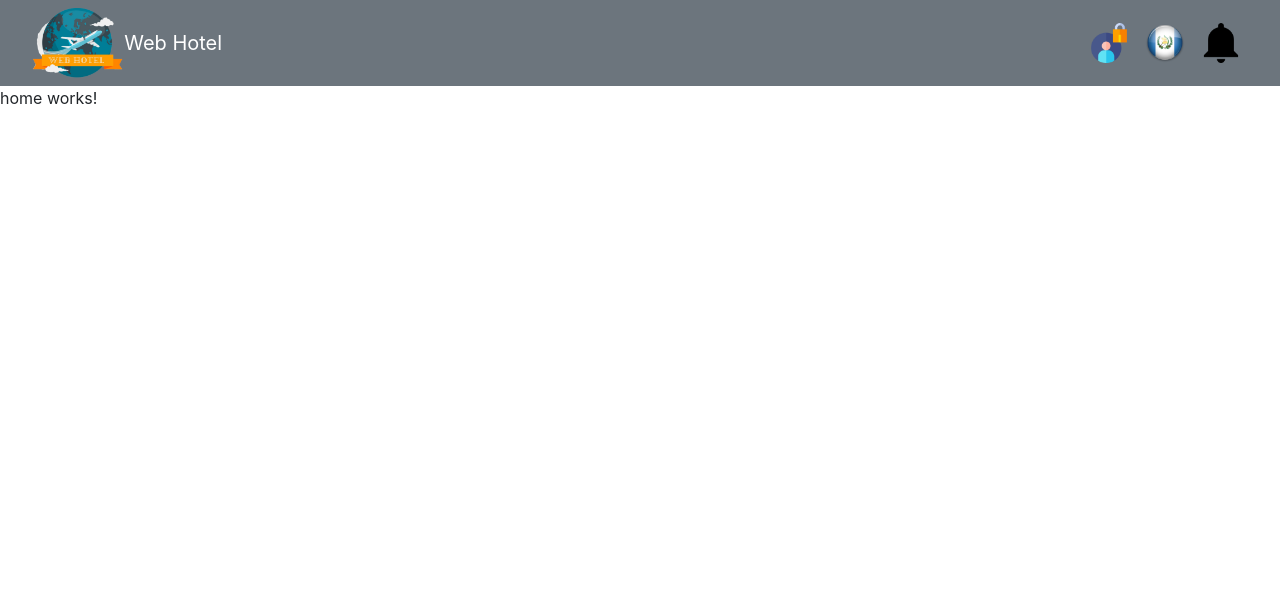
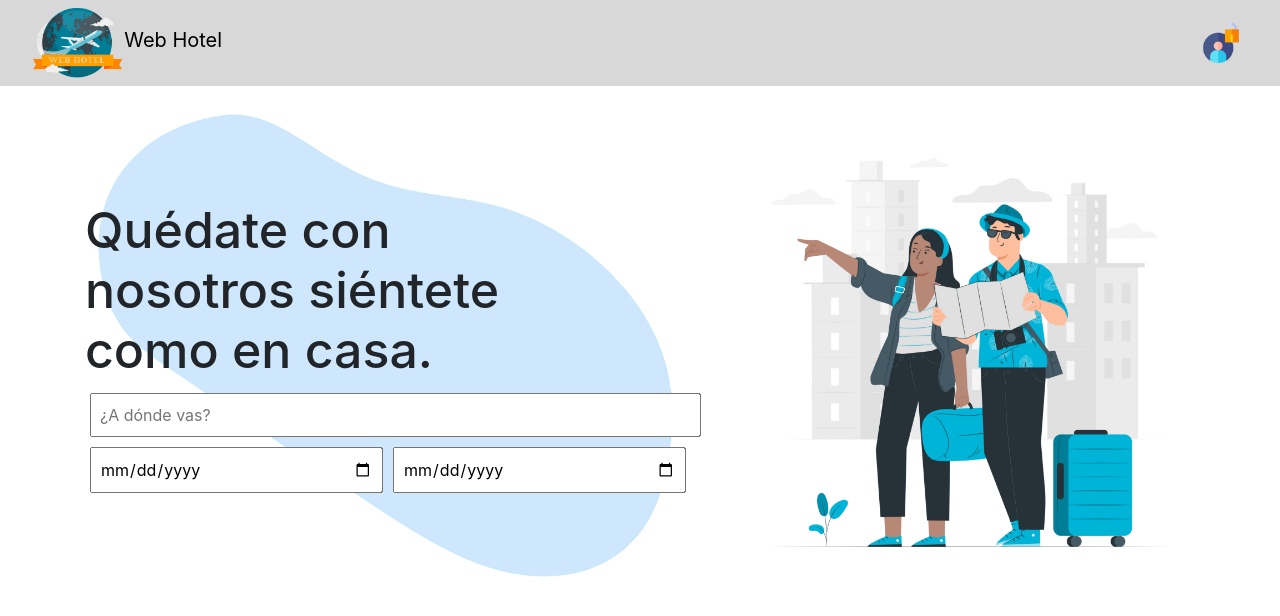
Before and after one commit to emiliorl/GestorDeHoteles-Front-End, an Angular app: page / in a window 1280 px wide. Shown: the top 616 px of the page. Built offline with nearby package versions, Linux system fonts and the light colour scheme.

Commit message:
Updated home and navbar

```diff
--- a/src/app/components/home/home.component.css
+++ b/src/app/components/home/home.component.css
@@ -0,0 +1,59 @@
+.container{
+    display: flex;
+    justify-content: space-between;
+    align-items: center;
+    width: 100%;
+}
+
+.card1{
+    display: inline-flex;
+    position: relative;
+    width: 55%;
+    border-color: white;
+}
+
+.card2{
+    display: flex;
+    width: 40%;
+    border-color: white;
+}
+
+.image {
+    width: 100%;
+    height: 100%;
+}
+
+.imageBackground {
+    width: 100%;
+    height: 100%;
+    position: relative;
+}
+
+#slogan{
+    display: flex;
+    width: 80%;
+    font-size: 50px;
+}
+
+.search{
+    display: inline-block;
+    position: absolute;
+    width: 100%;
+    left: 50%;
+    top: 50%;
+    transform: translate(-50%,-50%)
+}
+
+#searchCountry{
+    align-self: center;
+    width: 100%;
+    padding: 8px;
+    margin: 5px;
+}
+
+.searchCheck{
+    width: 48%;
+    box-sizing: border-box;
+    padding: 8px;
+    margin: 5px;
+}
--- a/src/app/components/home/home.component.html
+++ b/src/app/components/home/home.component.html
@@ -1,2 +1,16 @@
-
-<p>home works!</p>
+<div class="container">
+    <div class=card1>
+        <img class=imageBackground src="../../../assets/img/Shape1.png" height=100% alt="Shape1">
+        <div  class=search>
+            <h1 id=slogan>Quédate con nosotros siéntete como en casa.</h1>
+            <input name='country' id=searchCountry type="text" placeholder="¿A dónde vas?">
+            <div>
+                <input name='checkIn' class=searchCheck type="date"  min="2021-05-23">
+                <input name='checkOut' class=searchCheck type="date" >
+            </div>
+        </div>
+    </div>
+    <div class=card2>
+        <img class=image src="../../../assets/img/Travlers.png" alt="Travlers">
+    </div>
+</div>
--- a/src/app/components/login/login.component.html
+++ b/src/app/components/login/login.component.html
@@ -15,7 +15,7 @@
             </label>
         </div>
         <button class="btn btn-lg btn-danger btn-block bg-success" type="submit" [disabled]='!login.form.valid'>Log In</button>
-        <button class="btn btn-lg btn-danger btn-block bg-warning" type="button" routerLink="/register">Sign In</button>
+        <button class="btn btn-lg btn-danger btn-block bg-warning" type="button" routerLink="/register">Sign Up</button>
         <p class="mt-5 mb-3 text-muted">&copy; Web Hotel 2021</p>
     </form>
 </body>
--- a/src/app/components/navbar/navbar.component.css
+++ b/src/app/components/navbar/navbar.component.css
@@ -1,3 +1,11 @@
+.navbar{
+    background-color: #D8D8D8;
+}
+
+.navbar-brand{
+    color: black
+}
+
 .imgUser{
     width: 115;
     height: 70px;
@@ -18,13 +26,13 @@
 #textUser{
     margin: 0.4rem;
     text-decoration: none;
-    color:whitesmoke;
+    color:black;
     outline: none;
 }
 
 #navbarDropdown{
     margin: 0.3rem;
     text-decoration: none;
-    color:whitesmoke;
+    color:#FF9100;
     outline: none;
 }
--- a/src/app/components/navbar/navbar.component.html
+++ b/src/app/components/navbar/navbar.component.html
@@ -1,8 +1,10 @@
-<nav class="navbar navbar-expand-lg navbar-dark bg-secondary">
+<nav class="navbar navbar-expand-lg navbar-dark">
 
     <div class="container-fluid">
+      <a routerLink="/home">
         <img class="imgUser" src="../../../assets/img/Sin título.png" alt="Logo Web Hotel">
         <a class="navbar-brand">Web Hotel</a>
+      </a>
     <button class="navbar-toggler" type="button" data-toggle="collapse" data-target="#navbarSupportedContent" aria-controls="navbarSupportedContent" aria-expanded="false" aria-label="Toggle navigation">
       <span class="navbar-toggler-icon"></span>
     </button>
@@ -12,43 +14,20 @@
         <li class="nav-item">
           <a class="nav-link"></a>
         </li>
-        <ul class="navbar-nav ml-auto mb-2 mb-lg-0" *ngIf="token != null">
-          <li class="nav-item">
-            <a class="nav-link" id="textUser">{{user.username}}</a>
-          </li>
-          <li>
-            <a routerLink="/perfil">
-              <img *ngIf="user.image" id="imgUserNavbar" src="{{uri+'getImage/'+user.image}}" alt="user image">
-            <img *ngIf="user.image == '' || user.image == undefined" id="imgUserNavbar" src="../../../assets/img/userNavbar.png" alt="imagen de una agenda">
-            </a>
-          </li>
-        </ul>
         <li class="nav-item">
-            <a class="nav-link" *ngIf='token == null' routerLink="/login" routerLinkActivate="active">
-                <img class="imgnavbar" src="../../../assets/img/user.png" alt="login">
-            </a>
-            <!--<a class="nav-link" href="#">Perfil</a>-->
-        </li>
-        <li class="nav-item">
-            <a class="nav-link" href="#">
-                <img class="imgnavbar" src="../../../assets/img/Guatemala.png" alt="Icono">
-            </a>
-            <!--<a class="nav-link" href="#">Home</a>-->
-        </li>
-        <li class="nav-item">
-            <a class="nav-link" href="#">
-                <img class="imgnavbar" src="../../../assets/img/notificaciones.png" alt="notificaciones">
-            </a>
-            <!--<a class="nav-link" href="#"></a>-->
-        </li>
+          <a class="nav-link" *ngIf='token == null' routerLink="/login" routerLinkActivate="active">
+              <img class="imgnavbar" src="../../../assets/img/user.png" alt="login">
+          </a>
+          <!--<a class="nav-link" href="#">Perfil</a>-->
+      </li>
         <li class="nav-item dropdown" *ngIf="token != null || token != undefined">
           <a class="nav-link dropdown-toggle" href="#" id="navbarDropdown" role="button" data-toggle="dropdown" aria-expanded="false">
-            More Options
+            <img *ngIf="user.image" id="imgUserNavbar" src="{{uri+'getImage/'+user.image}}" alt="user image">
           </a>
           <ul class="dropdown-menu dropdown-content" aria-labelledby="navbarDropdown" aria-haspopup="true" aria-expanded="false">
+            <li><a class="dropdown-item" routerLink="/perfil">Perfil</a></li>
             <li><a class="dropdown-item" routerLink="/listReservation">Reservations</a></li>
-            <li><a class="dropdown-item" routerLink="">My History</a></li>
-            <li><a class="dropdown-item" routerLink="/home">Home</a></li>
+            <li><a class="dropdown-item" routerLink="">History</a></li>
             <li *ngIf="user.rol == 'ADMIN_HOTEL'"><a class="dropdown-item" routerLink="/createHotel">Create Hotel</a></li>
             <li *ngIf="user.rol == 'ADMIN_HOTEL'"><a class="dropdown-item" routerLink="/hotel">My Hotels</a></li>
             <li *ngIf="user.rol == 'ADMIN'"><a class="dropdown-item" routerLink="/listUsers">List Users</a></li>
```
Also changed, not shown: src/assets/img/Shape1.png (added), src/assets/img/Travlers.png (added).
